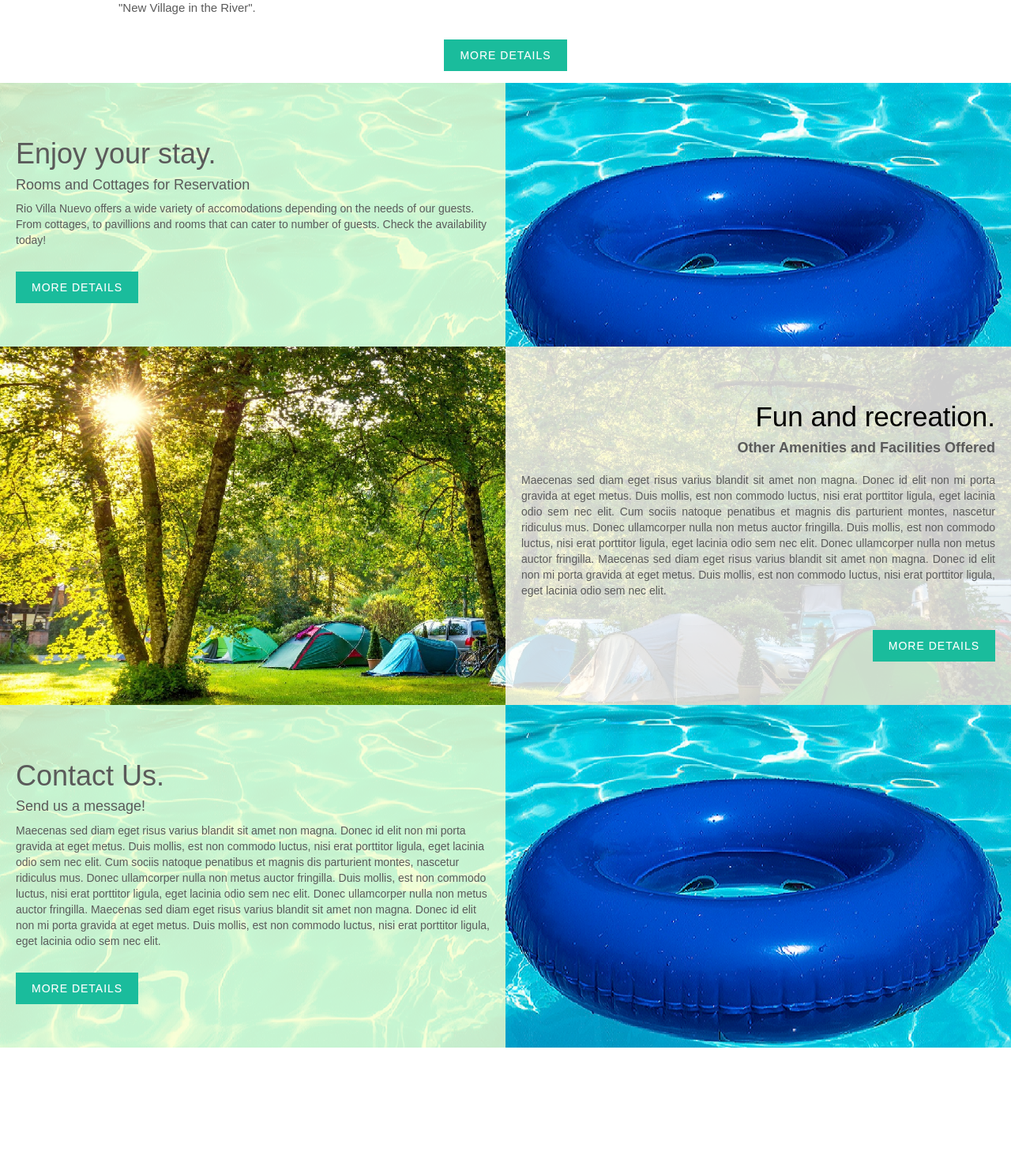
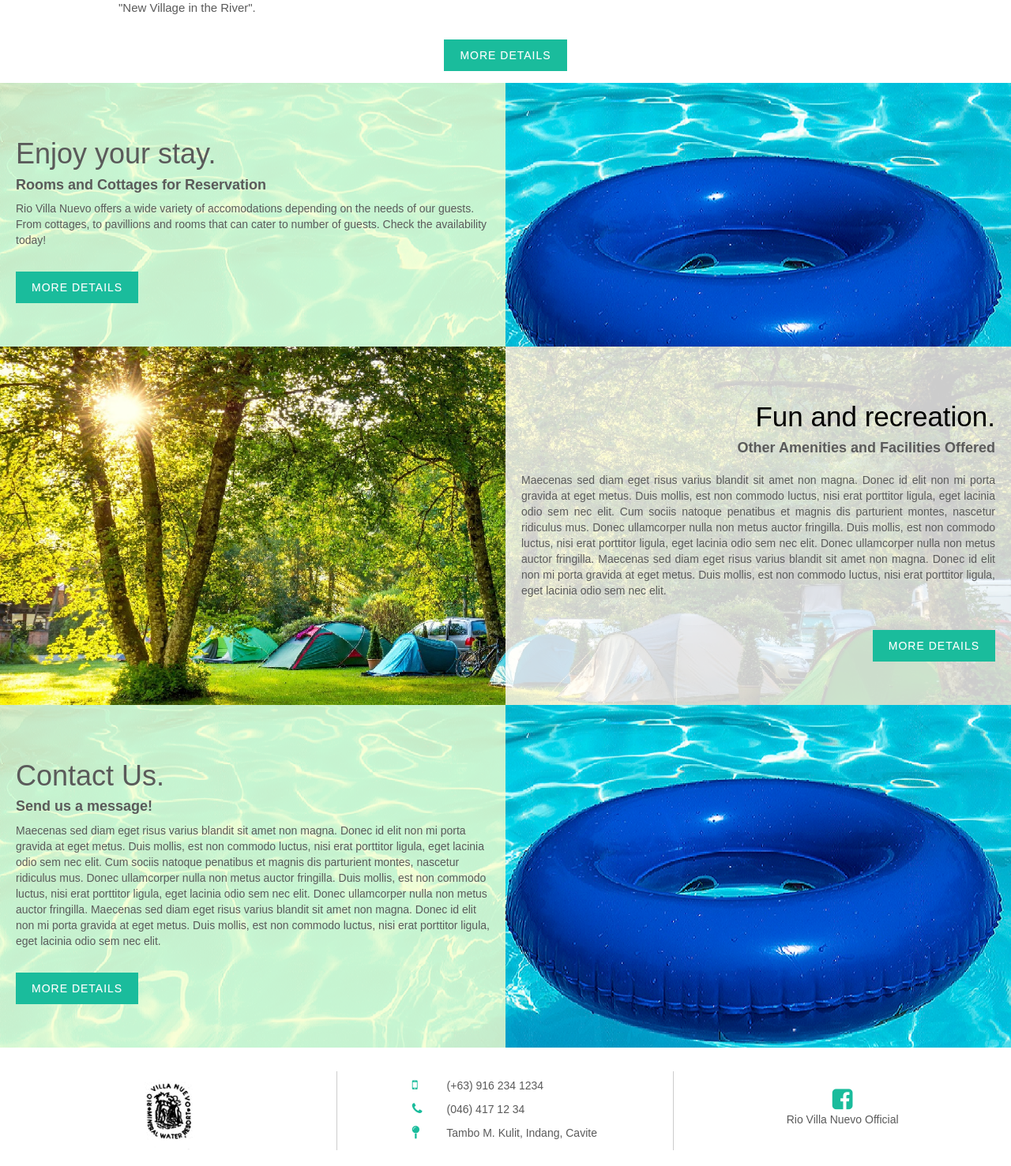
Before and after one commit to irislipata/riovillanuevo, a PHP site: page / in a window 1280 px wide. Shown: the part 1017-2494 px from the top of the page at 79% size. Before the commit the page ends 2344 px from the top, so only its background shows below. Run offline with PHP 8.4, Linux system fonts and the light colour scheme.

Commit message:
hello may footer na

```diff
--- a/css/style.css
+++ b/css/style.css
@@ -20,12 +20,44 @@
   padding:50px 20px;
   z-index: 1;
 }
+.faded1>h4 {
+  font-weight: bold;
+}
 .faded2 {
   background-color: rgba(255,255,255,0.8);
   margin-left: 50% !important;
   height:100%;
   width:50%;
   padding:50px 20px;
+}
+.footer-icon {
+  color: #1abc9c;
+  padding: 10px 5px;
+  height: 25px;
+  width: 25px;
+  font-size: 16.2px;
+  line-height: 5px;
+  margin-right: 20px;
+  margin-top: 5px;
+}
+.col-xs-4 {
+  margin-bottom: 10px;
+  padding: 0px 90px;
+  height: 100px;
+  top: -10px;
+}
+.col-xs-4>h3 {
+  font-family: 'times new roman';
+  font-size: 28.5px;
+  float: right;
+  font-weight: bold;
+  font-style: italic;
+  margin-left: 4px;
+  margin-top: 32px;
+  text-align: center;
+}
+.col-xs-4>p {
+  font-size:10px;
 }
 .col-xs-6 {
   opacity: .90;
@@ -320,8 +352,15 @@ span.pignose-calendar-top-icon {
     width: 100%;
     left: 50%;
   }
-  .body-p {
-    text-indent: 50px;
+  .body-p {~    text-indent: 50px;
     margin: 0px 50px 50px !important;
   }
+  .faded1>h4 {
+    font-weight: bold;
+  }
+  .col-xs-4 {
+    margin-bottom: 10px;
+    padding: 0px 90px;
+    width: 100%;
+  }
 }
--- a/index.php
+++ b/index.php
@@ -113,6 +113,18 @@ require_once "navbar.php";
       </span>
   </div>
 </div>
-
-
+<br><br>
+<div class="col-xs-4 left" align="center" style="border-right: 1px solid #CCC;">
+  <img src="image/orig-logo.jpg" style="height: 100px;" />
+</div>
+<div class="col-xs-4 center" align="left" style="border-right: 1px solid #CCC;">
+  <i class="fa fa-mobile footer-icon"></i> (+63) 916 234 1234 <br>
+  <i class="fa fa-phone footer-icon"></i> (046) 417 12 34 <br>
+  <i class="fa fa-map-pin footer-icon"></i> Tambo M. Kulit, Indang, Cavite
+</div>
+<div class="col-xs-4 right" align="center">
+  <br>
+  <i class="fa fa-facebook-square" style="font-size:30px;color: #1abc9c"></i><br>
+  Rio Villa Nuevo Official
+</div>
 <?php require_once "footer.php";?>
```
Also changed, not shown: image/orig-logo.jpg (added).
